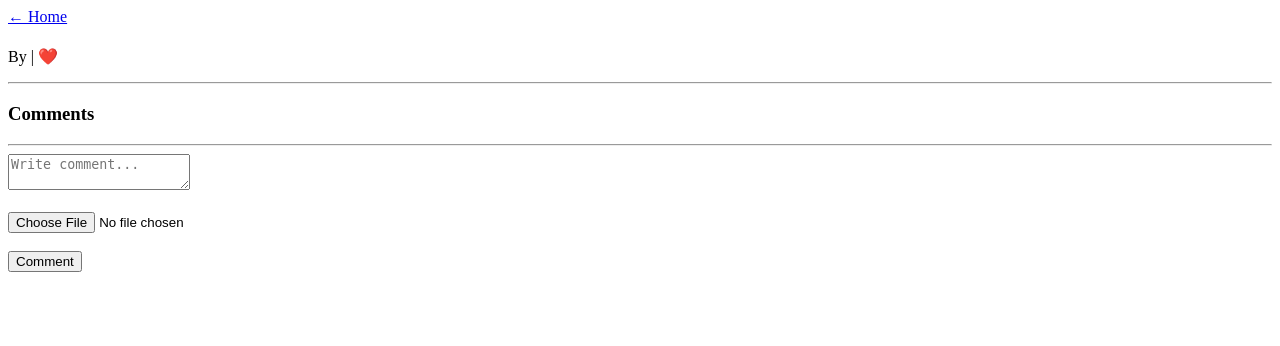
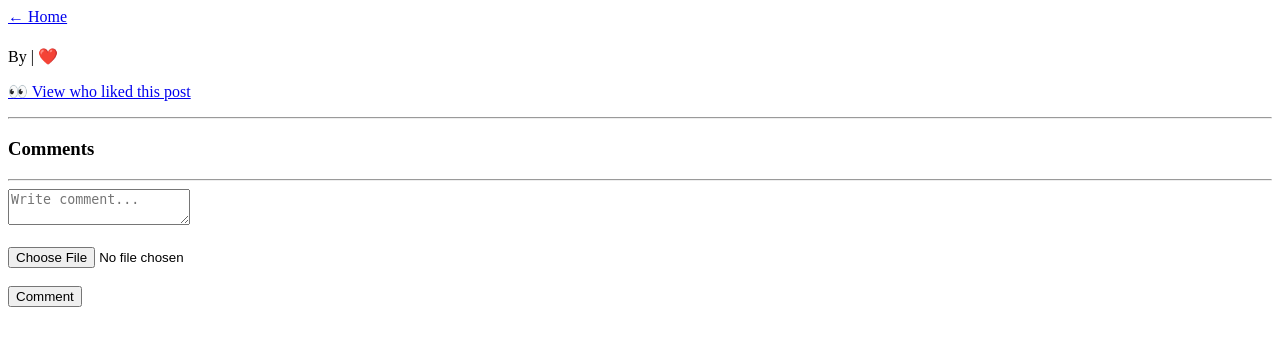
Before and after one commit to hochihien50/bubble-road, a Flask app: page /post/1 in a window 1280 px wide. Shown: the top 346 px of the page. Run offline with Flask 3, Linux system fonts and the light colour scheme; data that the repository does not hold is empty; some libraries are stand-ins or nearby versions.

Commit message:
Update post.html

```diff
--- a/templates/post.html
+++ b/templates/post.html
@@ -15,6 +15,13 @@
     By {{ post[3] }}
     |
     ❤️ {{ post[4] }}
+</p>
+
+<!-- 👀 NEW: VIEW WHO LIKED -->
+<p>
+    <a href="/post/{{ post[0] }}/likes">
+        👀 View who liked this post
+    </a>
 </p>
 
 {% if post[5] %}
```
